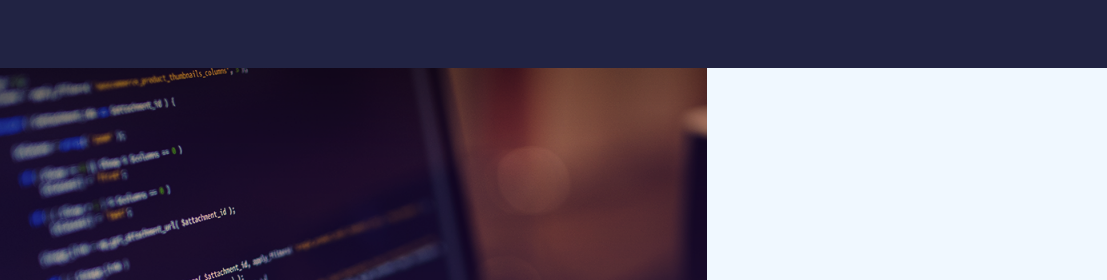
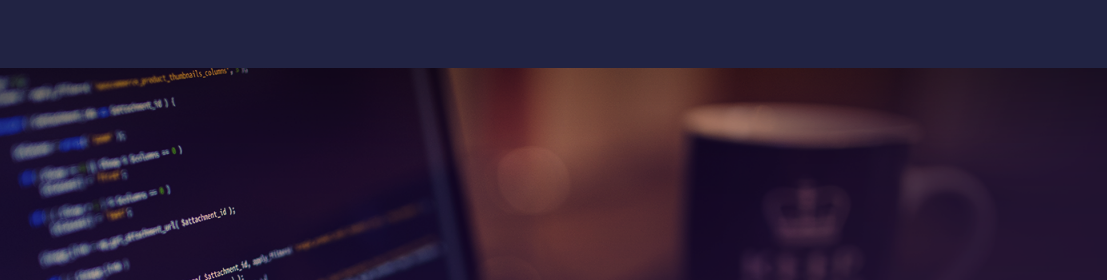
Before and after one commit to EstevanFelipeSilva/LandingPage_Projeto_01_Curso_WebMaster, a plain HTML site: page index.html in a window 1280 px wide. Shown: the top 280 px of the page, 173-1280 px from the left. Drawn offline with Linux system fonts and the light colour scheme.

Commit message:
Parte 2
Reajustando o Código.

```diff
--- a/CSS/Style.css
+++ b/CSS/Style.css
@@ -8,7 +8,7 @@
 /* ========== CLASSES REUTILIZAVEIS ========== */
 /* =========================================== */
 .container {
-    width: 1280px;
+    max-width: 1280px;
     margin: 0 auto;
 }
 
@@ -20,7 +20,11 @@
     background-color: #212343;
 }
 
-.container img {
+.header__container {
+    height: 4.25rem;
+}
+
+.header__container img {
     margin: 1.50rem;
 }
 
@@ -33,9 +37,6 @@
     background-position: center;
 }
 
-.form {
-    width: 25rem;
+.section__banner div {
     height: 100%;
-    background-color: aliceblue;
-    float: right;
 }
--- a/index.html
+++ b/index.html
@@ -11,7 +11,7 @@
 
     <header class="header">
 
-        <div class="container">
+        <div class="header__container container">
 
             <img src="/Imagens/logo.png">
 
@@ -19,19 +19,15 @@
 
     </header>
 
-    <main class="main">
+    <section class="section__banner">
 
-        <section class="section__banner container">
-
-            <div class="form container">
+        <div class="container">
 
 
 
-            </div>
+        </div>
 
-        </section>
-
-    </main>
+    </section>
 
 </body>
 </html>
```
